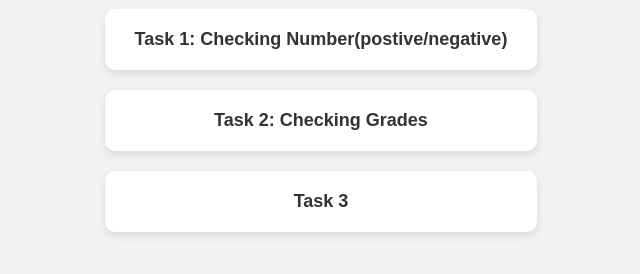
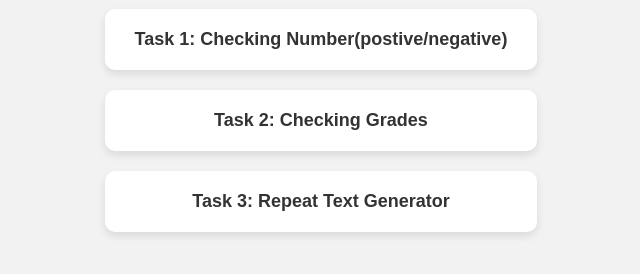
Before and after one commit to PiyuushJha/2nd-June, a plain HTML site: page index.html in a window 1280 px wide. Shown: the part 324-598 px from the top of the page, without its empty margins (319-959 px from the left). Drawn offline with Linux system fonts and the light colour scheme.

Commit message:
index.html

```diff
--- a/index.html
+++ b/index.html
@@ -54,7 +54,7 @@
   <div class="task-container">
     <a href="task1.html" class="task">Task 1: Checking Number(postive/negative)</a>
     <a href="task2.html" class="task">Task 2: Checking Grades</a>
-    <a href="task3.html" class="task">Task 3</a>
+    <a href="task3.html" class="task">Task 3: Repeat Text Generator</a>
   </div>
 
 </body>
```
